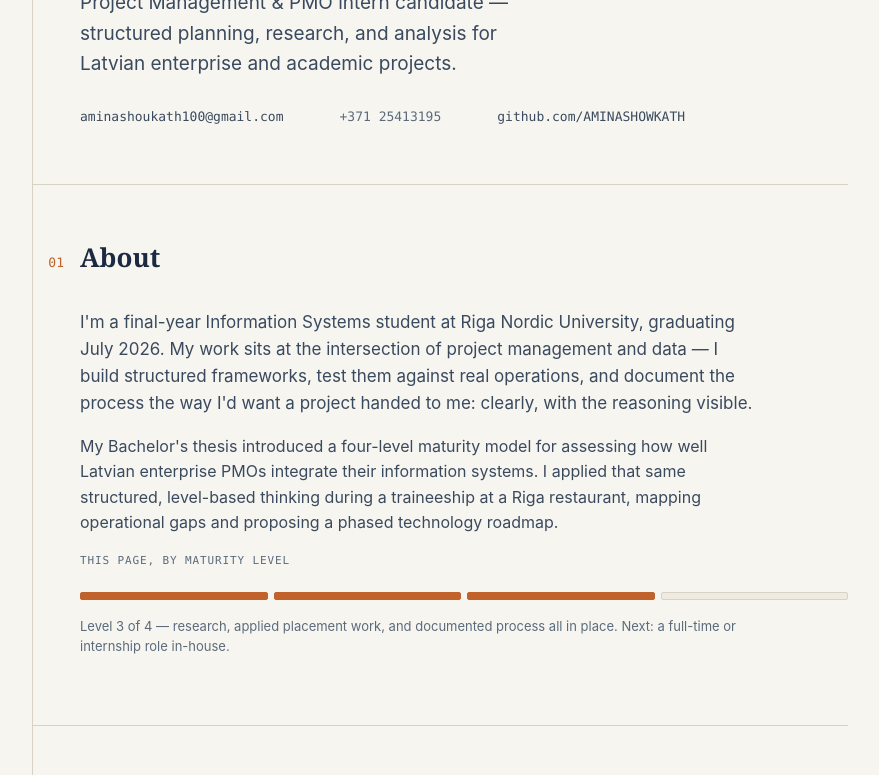
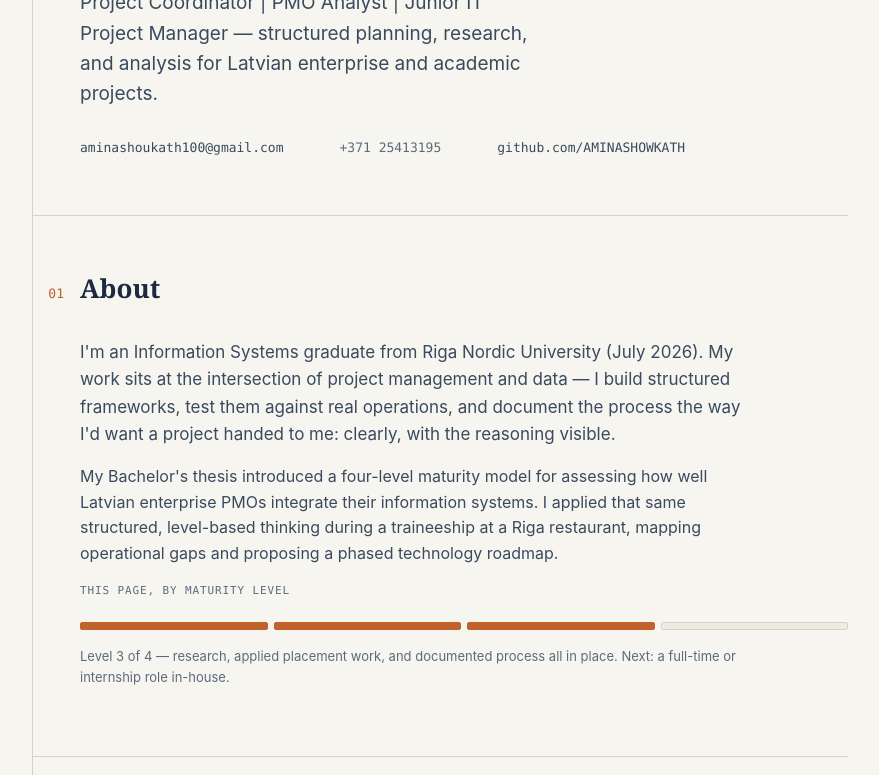
Before and after one commit to AMINASHOWKATH/AMINASHOWKATH.github.io, a plain HTML site: page index.html in a window 1280 px wide. Shown: the part 284-1059 px from the top of the page, without its empty margins (200-1079 px from the left). Drawn offline with Linux system fonts and the light colour scheme.

Commit message:
Update index.html

```diff
--- a/index.html
+++ b/index.html
@@ -341,7 +341,7 @@
   <header>
     <p class="eyebrow">Information Systems · Riga, Latvia</p>
     <h1>Amina<br>Showkath</h1>
-    <p class="role-line">Project Management &amp; PMO intern candidate — structured planning, research, and analysis for Latvian enterprise and academic projects.</p>
+    <p class="role-line">Project Coordinator | PMO Analyst | Junior IT Project Manager — structured planning, research, and analysis for Latvian enterprise and academic projects.</p>
     <div class="contact-row">
       <a href="mailto:aminashoukath100@gmail.com">aminashoukath100@gmail.com</a>
       <span>+371 25413195</span>
@@ -356,7 +356,7 @@
       <h2 class="sec-title">About</h2>
     </div>
     <div class="sec-body">
-      <p class="lede">I'm a final-year Information Systems student at Riga Nordic University, graduating July 2026. My work sits at the intersection of project management and data — I build structured frameworks, test them against real operations, and document the process the way I'd want a project handed to me: clearly, with the reasoning visible.</p>
+      <p class="lede">I'm an Information Systems graduate from Riga Nordic University (July 2026). My work sits at the intersection of project management and data — I build structured frameworks, test them against real operations, and document the process the way I'd want a project handed to me: clearly, with the reasoning visible.</p>
       <p>My Bachelor's thesis introduced a four-level maturity model for assessing how well Latvian enterprise PMOs integrate their information systems. I applied that same structured, level-based thinking during a traineeship at a Riga restaurant, mapping operational gaps and proposing a phased technology roadmap.</p>
       <p class="ladder-label">This page, by maturity level</p>
       <div class="ladder">
@@ -510,7 +510,7 @@
       <div class="entry">
         <div class="entry-top">
           <h3>BSc in Information Systems</h3>
-          <span class="date">Expected July 2026</span>
+          <span class="date">Completed July 2026</span>
         </div>
         <div class="org">Riga Nordic University (RNU), Latvia</div>
         <p>Thesis supervised by Dr.sc.ing. prof. Andrejs Bondarenko. Coursework and thesis work version-controlled on GitHub with consistent bi-weekly progress commits.</p>
```
